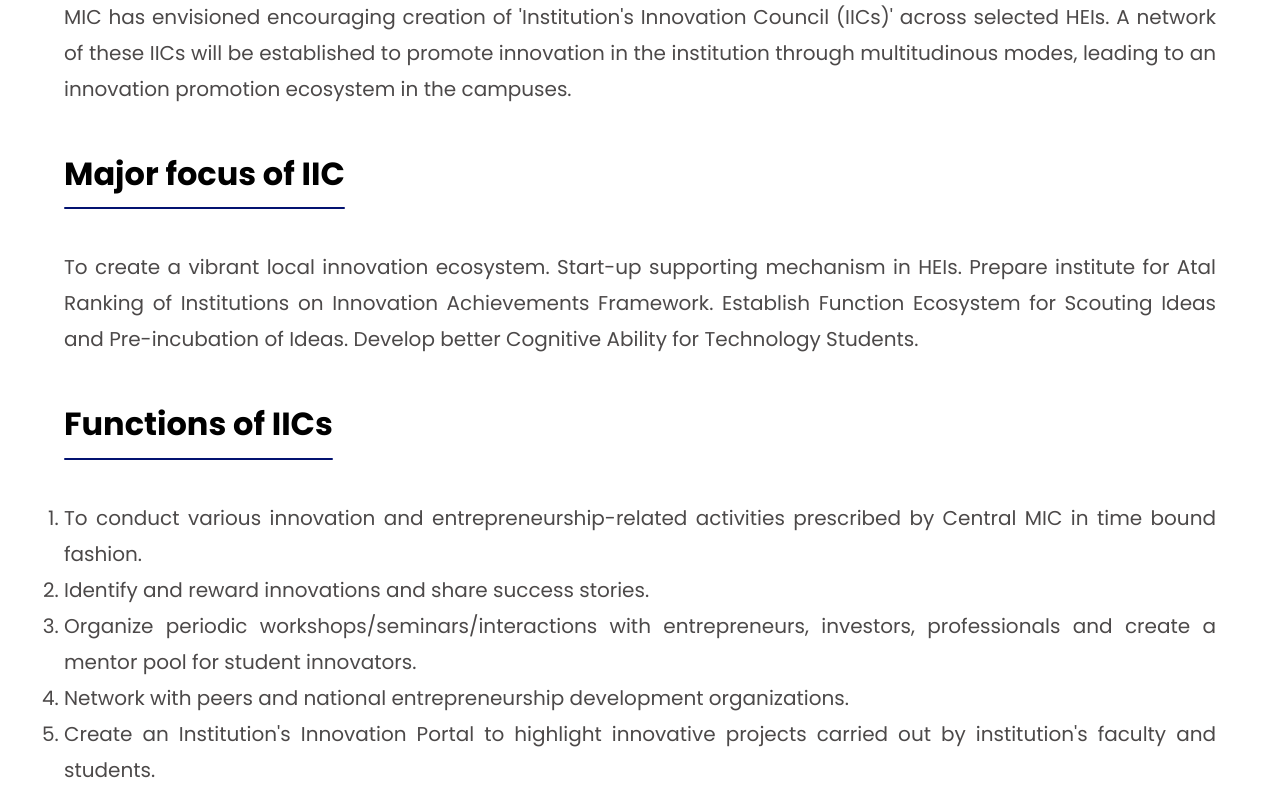
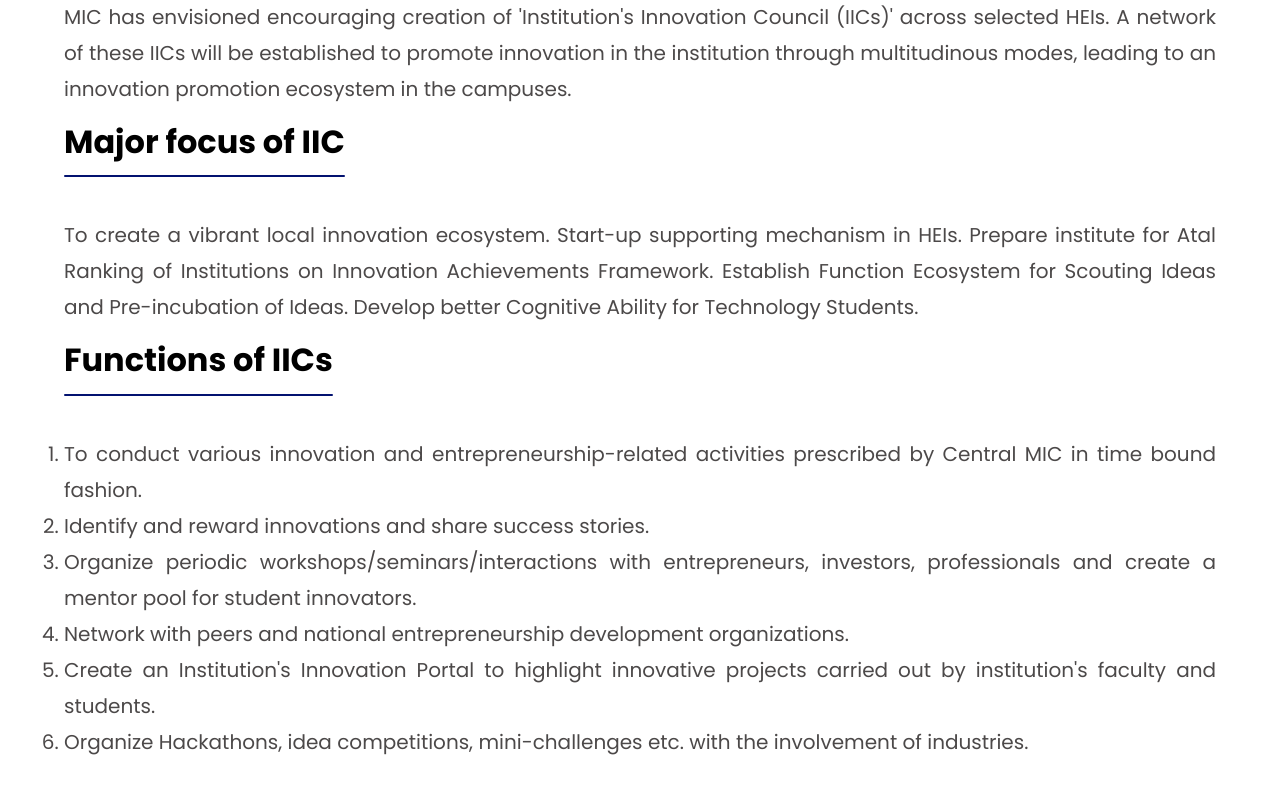
Before and after one commit to naveen-manthri/bgscet, a React (Vite) app: page /research/iic in a window 1280 px wide. Shown: the part 720-1515 px from the top of the page. Built offline with nearby package versions, Linux system fonts and the light colour scheme.

Commit message:
iic margin-bottom removed

```diff
--- a/src/components/IIC/IIC.css
+++ b/src/components/IIC/IIC.css
@@ -25,9 +25,9 @@
   margin-bottom: 2rem;
 }
 
-.iic-section {
+/* .iic-section {
   margin-bottom: var(--section-gap);
-}
+} */
 
 .iic-section p {
   color: #4c4949;
```
